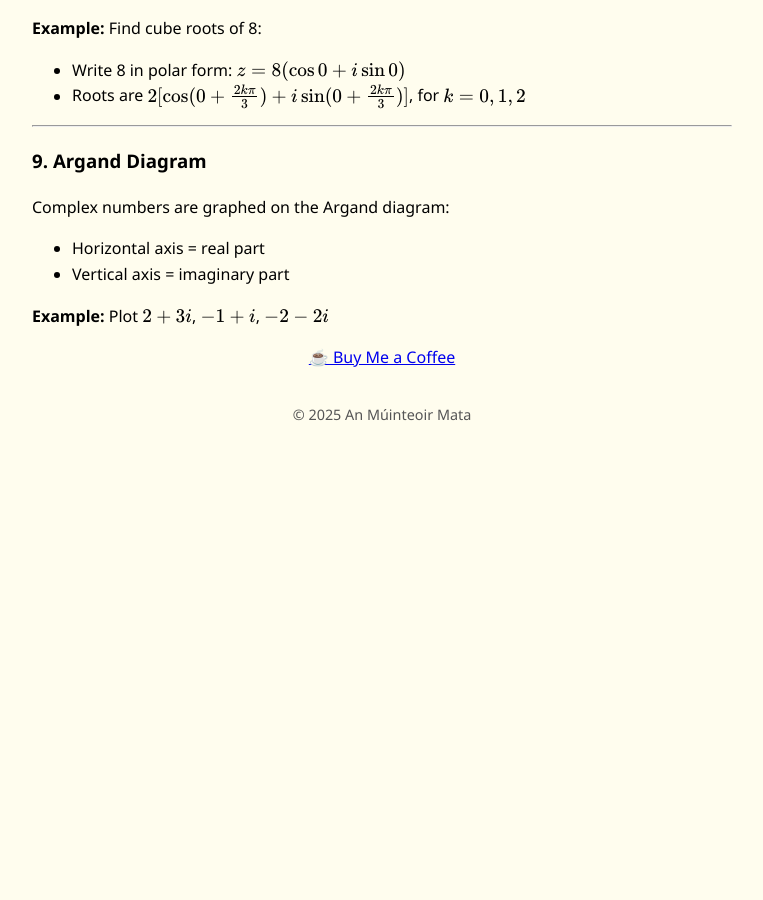
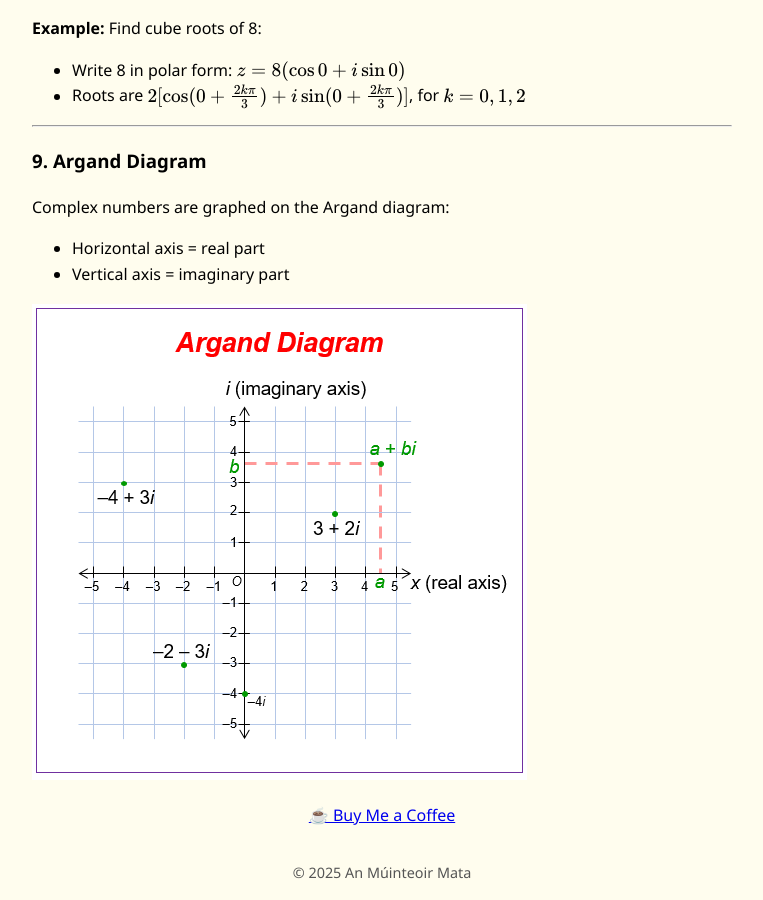
Before and after one commit to AnMuinteoirMata/anmuinteoirmata, a Jekyll site: the page built from topics/complexnumbers.md, in a window 1280 px wide and 900 px high, scrolled down 2149 px. Shown: the whole window, without its empty margins (258-1021 px from the left). Built offline with Jekyll 4.4.1, drawn with Linux system fonts in a browser that asks for light colours; before the commit the page ends 2591 px from its top, so only the background shows below that.

Commit message:
Complex numbers update

```diff
--- a/topics/complexnumbers.md
+++ b/topics/complexnumbers.md
@@ -115,6 +115,7 @@ title: Complex Numbers
     <li>Vertical axis = imaginary part</li>
   </ul>
 
-  <p><strong>Example:</strong> Plot \( 2 + 3i \), \( -1 + i \), \( -2 - 2i \)</p>
+  <img src="/anmuinteoirmata/images/argand.png" alt="Argand Diagram">
+
 
 </div>
```
Also changed, not shown: images/argand.png (added).
